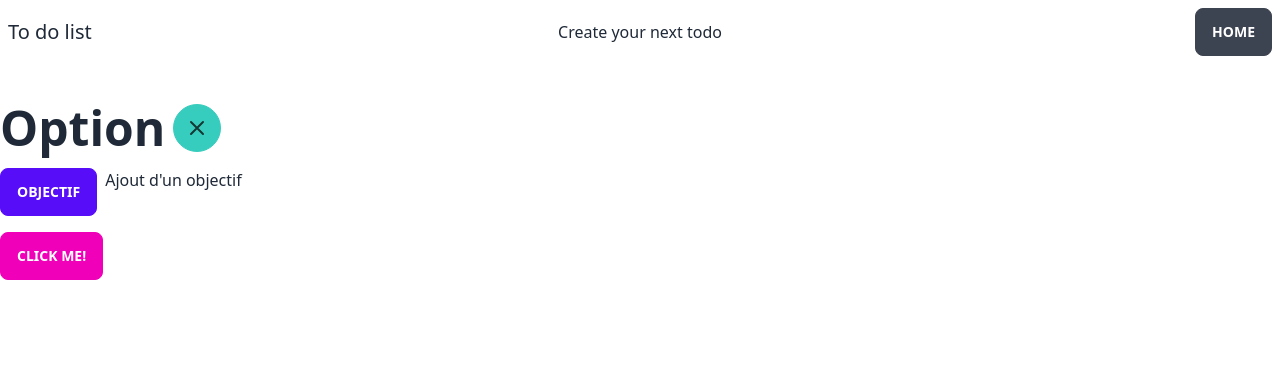
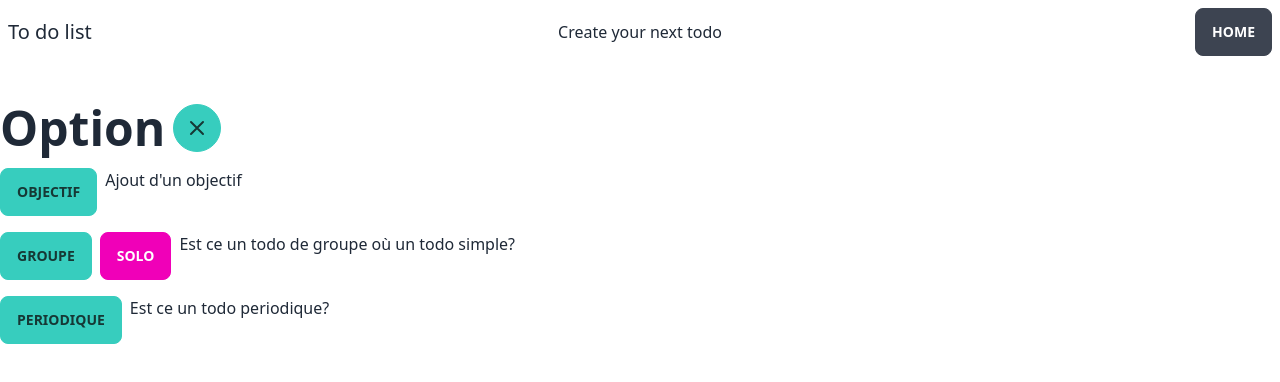
Before and after one commit to nielsmerceron/AWS, a SvelteKit app in the folder Front/todolist/: page /createtodo in a window 1280 px wide. Both pictures are taken after a click on the button "OPTION". Shown: the top 382 px of the page. Built offline with nearby package versions, Linux system fonts and the light colour scheme.

Commit message:
Page createtodo

```diff
--- a/Front/todolist/src/routes/createtodo/+page.svelte
+++ b/Front/todolist/src/routes/createtodo/+page.svelte
@@ -1,15 +1,31 @@
 <script>
     let todos = [];
     let option = 0;
+    let todo = {};
 
     function addTodo() {
         const title = document.getElementById('todoTitle').value;
         const description = document.getElementById('todoDescription').value;
+        const date = document.getElementById('todoDate').value;
 
         if (title && description) {
-            todos = [...todos, { title, description }];
+            const todo = { title, description, date }
+            if (isObjectif) {
+                todo.objectif = document.getElementById('todoObjectif').value;
+            }
+            if (isGroupe) {
+                todo.groupe = document.getElementById('todoGroupe').value;
+            }
+            if (isPeriodique) {
+                todo.periodique = document.getElementById('todoPeriodique').value;
+            }
+            todos.push(todo);
             document.getElementById('todoTitle').value = '';
             document.getElementById('todoDescription').value = '';
+            document.getElementById('todoDate').value = '';
+            document.getElementById('todoObjectif').value = '';
+            document.getElementById('todoGroupe').value = '';
+            document.getElementById('todoPeriodique').value = '';
         }
     }
 
@@ -17,24 +33,34 @@
         todos = todos.filter((_, i) => i !== index);
     }
 
-        function clickOption(){
+    function clickOption() {
         option = 1;
     }
 
-        function unclickOption(){
+    function unclickOption() {
         option = 0;
     }
 
-        const myButton = document.getElementById("myButton");
+    let isObjectif = false;
 
-        let isClicked = false;
-
-        function handleClick() {
-            isClicked ? isClicked = false : isClicked = true;
+    function objectifClick() {
+        isObjectif ? isObjectif = false : isObjectif = true;
     }
 
+    let isGroupe = false;
+
+    function groupeClick() {
+        isGroupe ? isGroupe = false : isGroupe = true;
+    }
+
+    let isPeriodique = false;
+
+    function periodiqueClick() {
+        isPeriodique ? isPeriodique = false : isPeriodique = true;
+    }
 
 </script>
+
 
       <html data-theme="luxury" lang="fr"></html>
     <div class="navbar ">
@@ -70,6 +96,53 @@
             />
           </div>
         </div>
+        <div class="flex space-x-2 mb-4">
+            <div class="flex-1 mr-2">
+              <input
+                type="text"
+                placeholder="Date DD/MM/YY"
+                id="todoDate"
+                class="input input-bordered w-full"
+              />
+            </div>
+            <button class="btn btn-primary" on:click={clickOption}>Calendrier</button>
+          </div>
+        {#if isObjectif === true}
+        <div class="flex space-x-2 mb-4">
+            <div class="flex-1 mr-2">
+              <input
+                type="text"
+                placeholder="Objectif"
+                id="todoObjectif"
+                class="input input-bordered w-full"
+              />
+            </div>
+          </div>
+        {/if}
+        {#if isGroupe === true}
+        <div class="flex space-x-2 mb-4">
+            <div class="flex-1 mr-2">
+              <input
+                type="text"
+                placeholder="Avec ..."
+                id="todoGroupe"
+                class="input input-bordered w-full"
+              />
+            </div>
+          </div>
+        {/if}
+        {#if isPeriodique === true}
+        <div class="flex space-x-2 mb-4">
+            <div class="flex-1 mr-2">
+              <input
+                type="text"
+                placeholder="Tous les ..."
+                id="todoPeriodique"
+                class="input input-bordered w-full"
+              />
+            </div>
+          </div>
+        {/if}
         <button class="btn btn-primary" on:click={addTodo}>Ajouter dans Brouillon</button>
         {#if todos.length === 0}
           <p>No to-dos added yet.</p>
@@ -80,6 +153,10 @@
                 <div class="flex-1">
                   <h3 class="text-lg font-bold">{todo.title}</h3>
                   <p class="text-gray-500">{todo.description}</p>
+                  <p class="text-gray-500">{todo.date}</p>
+                  <p class="text-gray-500">{todo.objectif}</p>
+                  <p class="text-gray-500">{todo.groupe}</p>
+                  <p class="text-gray-500">{todo.periodique}</p>
                 </div>
                 <button class="btn btn-primary" on:click={() => removeTodo(i)}>Remove</button>
               </li>
@@ -87,6 +164,11 @@
           </ul>
         {/if}
       </div>
+
+
+
+
+
       {:else}
       <div class="container mx-auto py-10">
         <div class="flex space-x-2 mb-4">
@@ -96,10 +178,18 @@
             </button>
         </div>
         <div class="flex space-x-2 mb-4">
-            <button class="btn btn-primary" on:click={addTodo}>Objectif </button>
+            <button class={isObjectif ? "btn btn-secondary" : "btn btn-accent"} on:click={objectifClick}> Objectif </button>
             <h1> Ajout d'un objectif</h1>
         </div>
-        <button class={isClicked ? "btn btn-primary" : "btn btn-secondary"} on:click={handleClick}> Click me! </button>
+        <div class="flex space-x-2 mb-4">
+            <button class={isGroupe ? "btn btn-secondary" : "btn btn-accent"} on:click={groupeClick}> Groupe </button>
+            <button class={isGroupe ? "btn btn-accent" : "btn btn-secondary"} on:click={groupeClick}> Solo </button>
+            <h1> Est ce un todo de groupe où un todo simple?</h1>
+        </div>
+        <div class="flex space-x-2 mb-4">
+            <button class={isPeriodique ? "btn btn-secondary" : "btn btn-accent"} on:click={periodiqueClick}> Periodique </button>
+            <h1> Est ce un todo periodique?</h1>
+        </div>
         </div>
 
 
```
Lines whose indentation alone changed are shown as unchanged.
